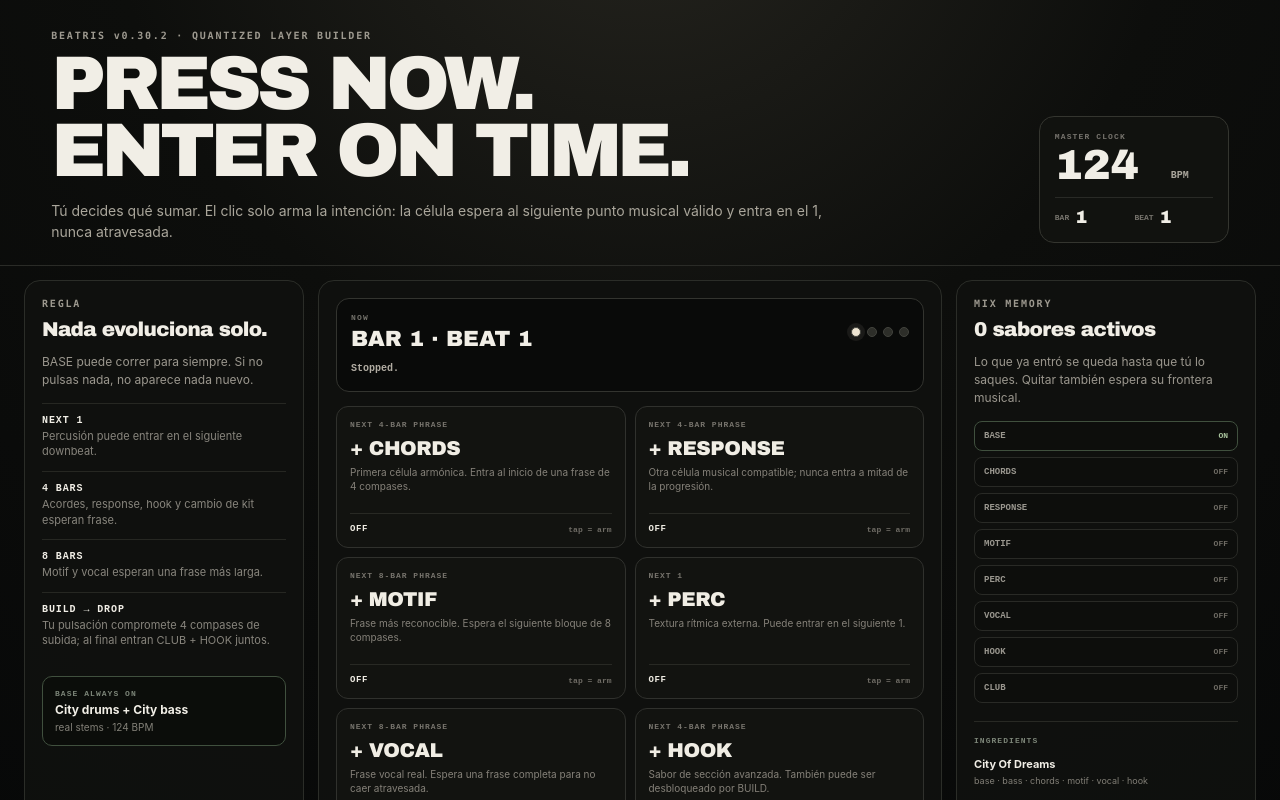
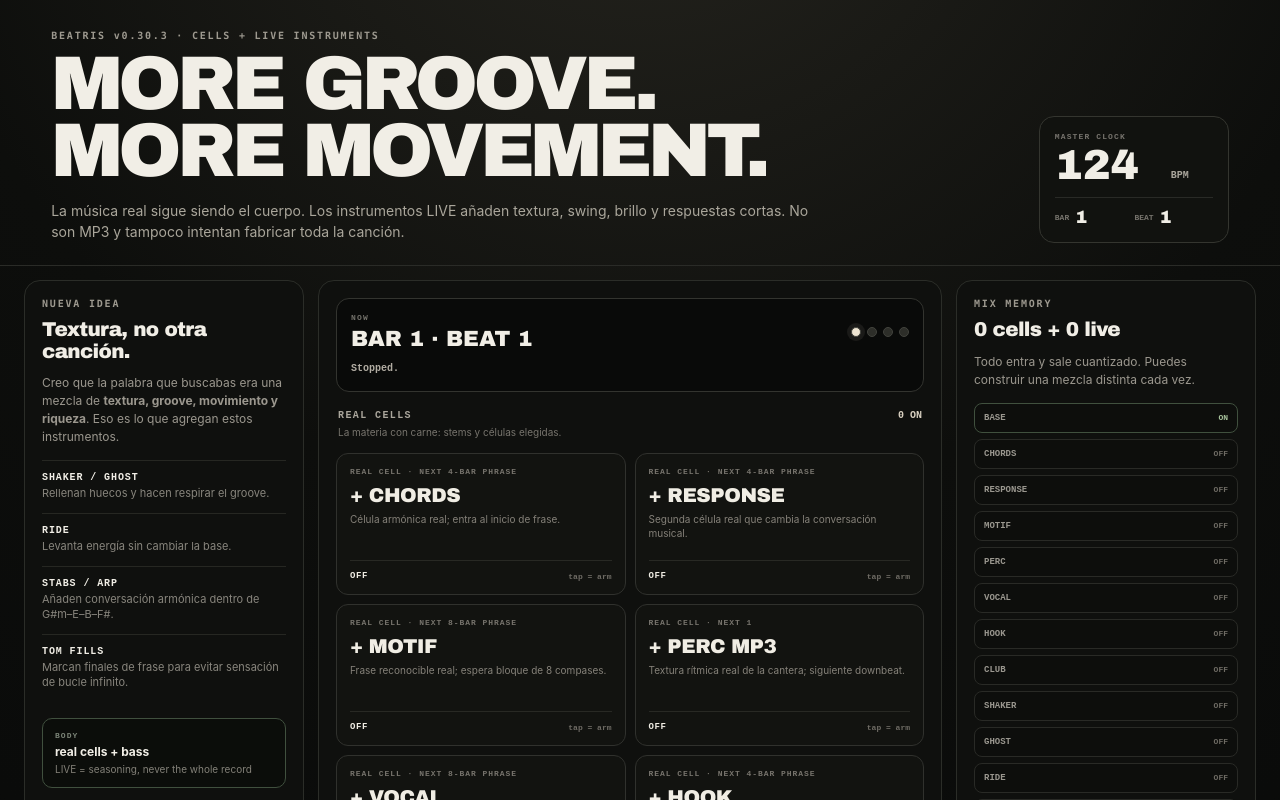
Before and after one commit to emmanuel56mixta-ctrl/beatriz, a React (Vite) app: page / in a window 1280 px wide. Shown: the top 800 px of the page. Built offline with nearby package versions, Linux system fonts and the light colour scheme.

Commit message:
Switch preview to v0.30.3 live instruments builder

```diff
--- a/src/main.tsx
+++ b/src/main.tsx
@@ -1,10 +1,11 @@
 import { StrictMode } from "react";
 import { createRoot } from "react-dom/client";
-import { AudioLabBuilder } from "@/components/lab/AudioLabBuilder";
+import { AudioLabBuilderV303 } from "@/components/lab/AudioLabBuilderV303";
 import "@/builder.css";
+import "@/builder-v303.css";
 
 createRoot(document.getElementById("root")!).render(
   <StrictMode>
-    <AudioLabBuilder />
+    <AudioLabBuilderV303 />
   </StrictMode>,
 );
```
